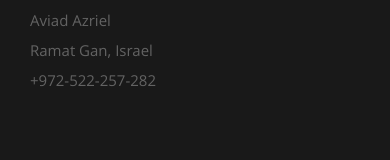
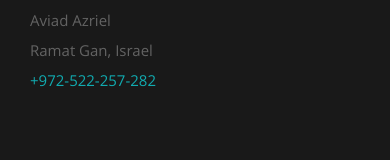
Before and after one commit to aviadazriel/LandingPage, a React (Create React App) app: page / in a window 390 px wide. Shown: the part 7963-8123 px from the top of the page. Built offline with nearby package versions, Linux system fonts and the light colour scheme.

Commit message:
contact phone link

```diff
--- a/src/Components/Contact.js
+++ b/src/Components/Contact.js
@@ -80,7 +80,7 @@ class Contact extends Component {
 					   <p className="address">
 						   {name}<br />
 						   {city}, {state}<br />
-						   <span>{phone}</span>
+						   <a href={'tel:'+phone} style={{cursor:"pointer"}}>{phone}</a>
 					   </p>
 				   </div>
 
```
